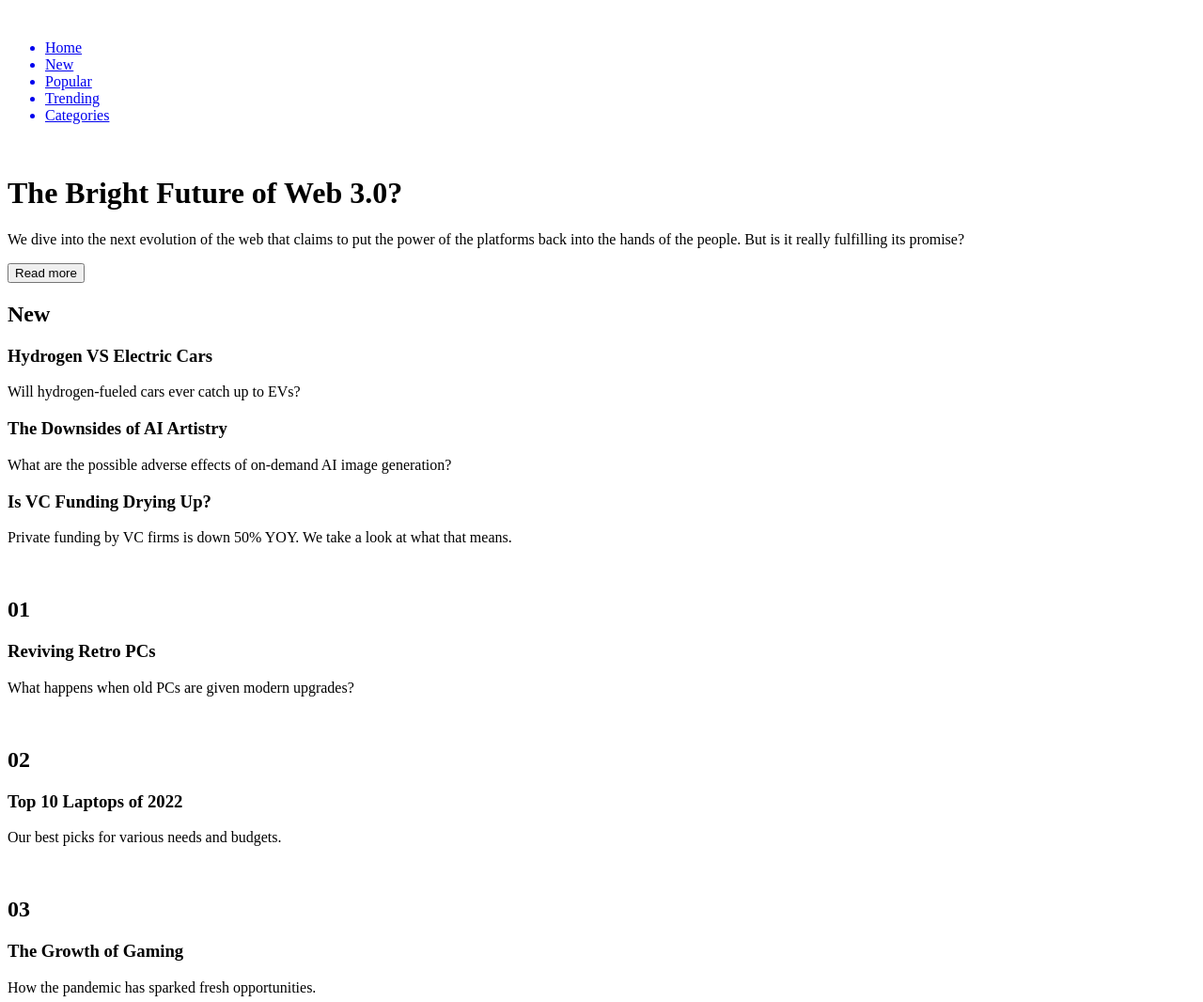
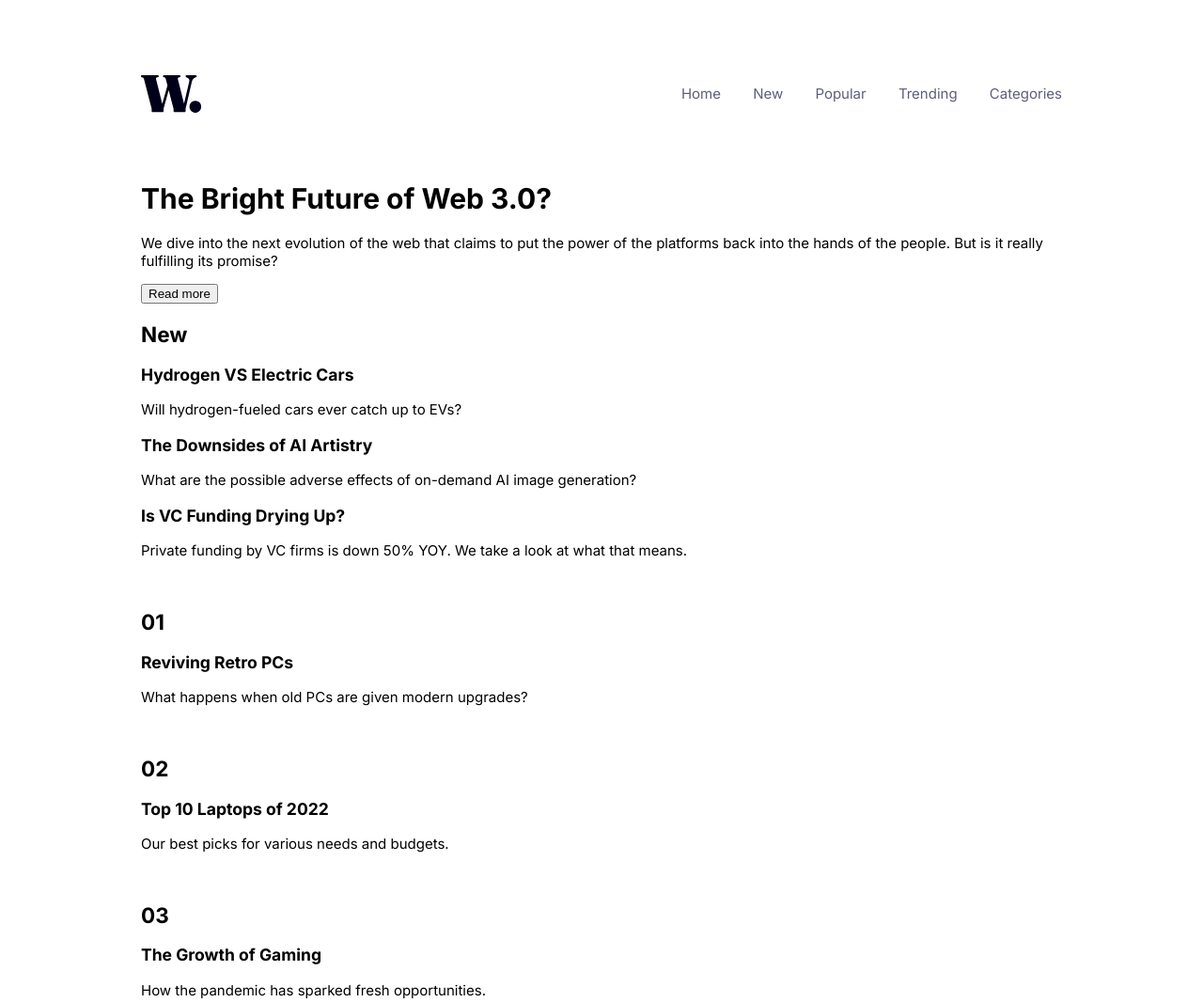
Before and after one commit to Abiel101/news-homepage.io, a plain HTML site: page index.html in a window 1280 px wide. Shown: the top 1066 px of the page at 94% size. Drawn offline with Linux system fonts and the light colour scheme.

Commit message:
styled the navigation, next is to make the hover for the links in navigation

```diff
--- a/index.html
+++ b/index.html
@@ -5,27 +5,22 @@
   <meta name="viewport" content="width=device-width, initial-scale=1.0"> <!-- displays site properly based on user's device -->
 
   <link rel="icon" type="image/png" sizes="32x32" href="./images/favicon-32x32.png">
+  <link rel="stylesheet" href="style.css">
 
   <title>Frontend Mentor | News homepage</title>
-
-  <!-- Feel free to remove these styles or customise in your own stylesheet 👍 -->
-  <style>
-    .attribution { font-size: 11px; text-align: center; }
-    .attribution a { color: hsl(228, 45%, 44%); }
-  </style>
 </head>
 <body>
   <main>
     <!-- Main top navigation and logo section. -->
     <div class="navigation">
-      <img src="" alt="">
+      <img src="/assets/images/logo.svg" alt="">
       <nav>
         <ul>
-          <a href="#"><li>Home</li></a>
-          <a href="#"><li>New</li></a>
-          <a href="#"><li>Popular</li></a>
-          <a href="#"><li>Trending</li></a>
-          <a href="#"><li>Categories</li></a>
+          <li><a href="#">Home</a></li>
+          <li><a href="#">New</a></li>
+          <li><a href="#">Popular</a></li>
+          <li><a href="#">Trending</a></li>
+          <li><a href="#">Categories</a></li>
         </ul>
       </nav>
     </div>
--- a/style.css
+++ b/style.css
@@ -0,0 +1,46 @@
+@import url('https://fonts.googleapis.com/css2?family=Inter:wght@400;700;800&display=swap');
+:root{
+        /*Primary Color*/
+        --soft-orange: hsl(35, 77%, 62%);
+        --soft-red: hsl(5, 85%, 63%);
+
+        /* Neutral Colors*/
+
+        --off-white: hsl(36, 100%, 99%);
+        --grayish-blue: hsl(233, 8%, 79%);
+        --dark-graish-blue: hsl(236, 13%, 42%);
+        --very-dark-blue: hsl(240, 100%, 5%);
+
+        --font-size: 15px;
+        --font-family: Inter;
+
+}
+html{
+        font-family: var(--font-family);
+        font-size: var(--font-size);
+}
+body{
+        box-sizing: border-box;
+        margin: 0;
+        padding: 0;
+        width: 100%;
+        height: 100vh;
+        padding: 5rem 10rem;
+}
+.navigation{
+        display: flex;
+        align-items: center;
+        justify-content: space-between;
+        padding-bottom: 2rem;
+}
+ul{
+        list-style: none;
+}
+li{
+        display: inline;
+        margin-left: 2rem;
+}
+a{
+        color: var(--dark-graish-blue);
+        text-decoration: none;
+}
```
